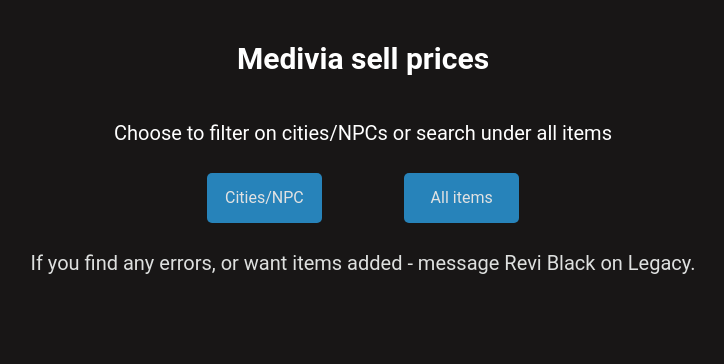
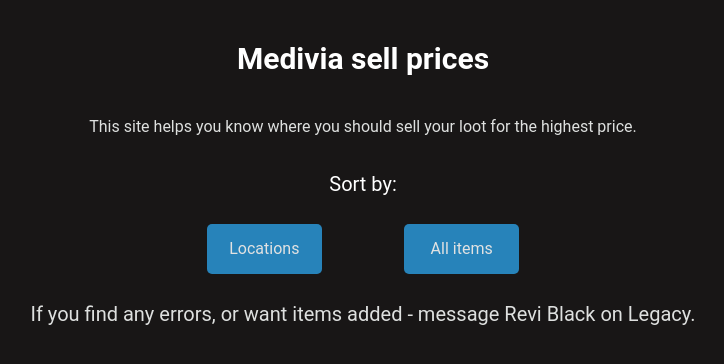
Before and after one commit to ThomasSonnerstam/medivia-prices, a Next.js app: page / in a window 1280 px wide. Shown: the top 364 px of the page, without its empty margins (277-1001 px from the left). Built offline with nearby package versions, Linux system fonts and the light colour scheme.

Commit message:
Changed text

```diff
--- a/pages/index.js
+++ b/pages/index.js
@@ -35,8 +35,12 @@
         <h1 style={{ color: "white", fontSize: "30px" }}>
           Medivia sell prices
         </h1>
+        <p>
+          This site helps you know where you should sell your loot for the
+          highest price.
+        </p>
         <p style={{ textAlign: "center", fontSize: "20px", color: "white" }}>
-          Choose to filter on cities/NPCs or search under all items
+          Sort by:
         </p>
 
         <ButtonContainer>
@@ -45,7 +49,7 @@
               setIsCities(true);
               setIsAllItems(false);
             }}
-            text="Cities/NPC"
+            text="Locations"
           ></Button>
           <Button
             handleClick={() => {
```
